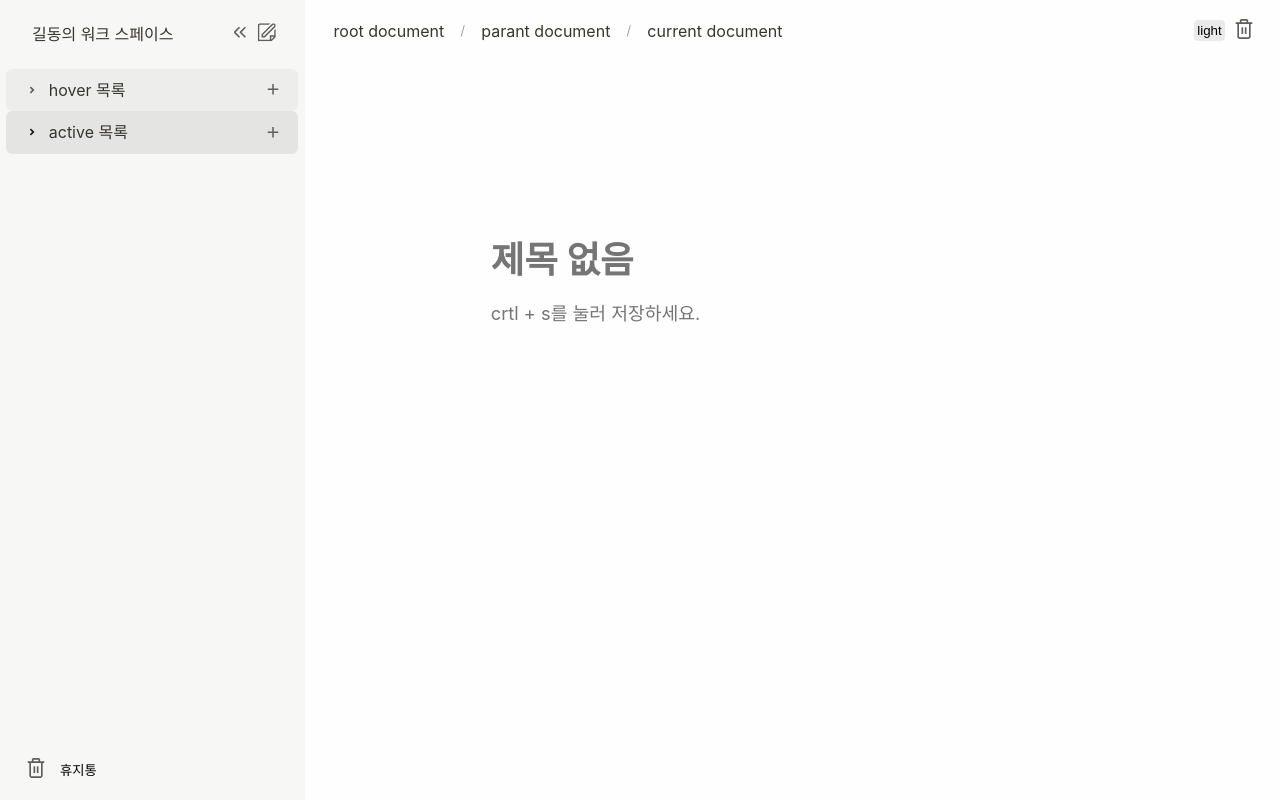
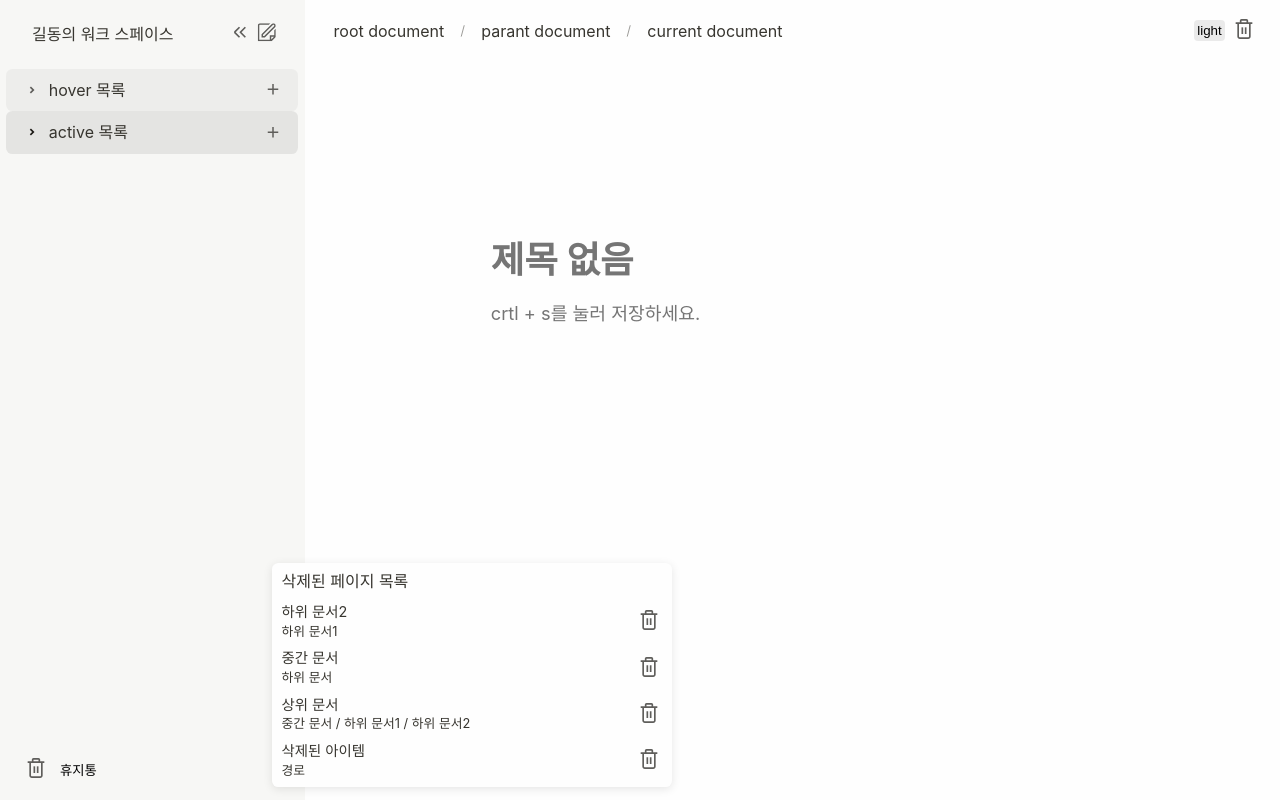
Before and after one commit to lactofreee/Lotion, a website built with Vite: page index.html in a window 1280 px wide. Both pictures are taken after a click on the button "휴지통". Built offline with nearby package versions, Linux system fonts and the light colour scheme; a web font is replaced by a local one.

Commit message:
:sparkles:feat: 휴지통 렌더링 / 삭제시 리렌더링 기능 구현

```diff
--- a/index.html
+++ b/index.html
@@ -45,10 +45,22 @@
         <nav id="sidebar__delete-list--nav" class="sidebar__delete-list--nav">
           <ul id="sidebar__delete-list--ul" class="sidebar__delete-list--ul">
             <li id="sidebar__delete-list--li" class="sidebar__delete-list--li">
-              <button >
+              <button id="sidebar__delete-list--button" class="sidebar__delete-list--button">
                 <img src="./src/asset/trash-can.svg" alt="휴지통 목록"/>
               </button>
               <button data-tooltip="삭제된 페이지 복원" data-tooltip-position="top" id="delete-list__open--button" class="delete-list__open--button">휴지통</button>
+              <ul id="delete-list__modal" class="delete-list__modal">
+                <li id="delete-list__modal-title" class="delete-list__modal-title">삭제된 페이지 목록</li>
+                <li id="delete-list__modal-item" class="delete-list__modal-item">
+                  <div id="delete-list__modal-item--wrapper" class="delete-list__modal-item--wrapper">
+                    <p id="modal-item__name" class="modal-item__name">삭제된 아이템</p>
+                    <p id="modal-item__path" class="modal-item__path">경로</p>
+                  </div>
+                  <button id="modal-item__delete-button" class="modal-item__delete-button">
+                    <img src="./src/asset/trash-can.svg" alt="즉시 삭제 버튼"/>
+                  </button>
+                </li>
+              </ul>
             </li>
           </ul>
         </nav>
--- /dev/null
+++ b/src/api/api.ts
@@ -0,0 +1,32 @@
+// api.ts
+export interface TrashDocument {
+  id: number;
+  title: string;
+  sub_docs: string[];
+}
+
+export const fetchTrashList = async (): Promise<TrashDocument[]> => {
+  try {
+    const response = await fetch(`/src/api/trashList.json`);
+    if (!response.ok) {
+      throw new Error(`HTTP 에러: ${response.status}`);
+    }
+    return await response.json();
+  } catch (error) {
+    console.error('휴지통 리스트 불러오기 에러', error);
+    throw error;
+  }
+};
+
+export const deleteDocument = async (uid: number): Promise<any> => {
+  try {
+    const response = await fetch(`/src/api/trashList.json`);
+    if (!response.ok) {
+      throw new Error(`HTTP 에러: ${response.status}`);
+    }
+    return await response.json();
+  } catch (error) {
+    console.error('document 삭제 실패:', error);
+    throw error;
+  }
+};
--- /dev/null
+++ b/src/api/trashList.json
@@ -0,0 +1,17 @@
+[
+  {
+    "id": 1,
+    "title": "상위 문서",
+    "sub_docs": ["중간 문서", "하위 문서1", "하위 문서2"]
+  },
+  {
+    "id": 2,
+    "title": "중간 문서",
+    "sub_docs": ["하위 문서"]
+  },
+  {
+    "id": 3,
+    "title": "하위 문서2",
+    "sub_docs": ["하위 문서1"]
+  }
+]
--- a/src/app.ts
+++ b/src/app.ts
@@ -1,10 +1,14 @@
-import { initDarkMode } from './layout/toolbar/toolbar';
+import { initTrashModal } from './layout/sidebar/trashList.ts';
+import { initDarkMode } from './layout/toolbar/toolbar.ts';
 
 // 앱 초기화 함수
 const App = (): void => {
   // 다크모드 초기화
   initDarkMode();
 
+  // 휴지통 목록 초기화
+  initTrashModal();
+
 };
 
 // DOM이 로드되면 앱 초기화
--- /dev/null
+++ b/src/layout/sidebar/trashList.ts
@@ -0,0 +1,93 @@
+import { fetchTrashList, deleteDocument, type TrashDocument } from '../../api/api';
+
+export const initTrashModal = () => {
+  const deleteButton = document.getElementById("delete-list__open--button");
+  const deleteListModal = document.getElementById("delete-list__modal");
+
+  if (!deleteButton || !deleteListModal) {
+    console.error("html 요소가 없음");
+    return;
+  }
+
+  // 휴지통 목록을 렌더링하는 함수
+  const renderTrashList = (trashItems: TrashDocument[]) => {
+    trashItems.forEach((item) => {
+      const listItem = document.createElement('li');
+      listItem.className = 'delete-list__modal-item';
+      listItem.id = 'delete-list__modal-item';
+      listItem.setAttribute('data-uid', item.id.toString());
+
+      // 내부 wrapper div 생성
+      const wrapper = document.createElement('div');
+      wrapper.className = 'delete-list__modal-item--wrapper';
+      wrapper.id = 'delete-list__modal-item--wrapper';
+
+      // 제목 p 태그 생성
+      const nameElement = document.createElement('p');
+      nameElement.className = 'modal-item__name';
+      nameElement.id = 'modal-item__name';
+      nameElement.textContent = item.title;
+
+      // 경로 p 태그 생성 (sub_docs를 경로 형태로 변환)
+      const pathElement = document.createElement('p');
+      pathElement.className = 'modal-item__path';
+      pathElement.id = 'modal-item__path';
+      pathElement.textContent = item.sub_docs.join(' / ');
+
+      // 삭제 버튼 생성
+      const deleteButton = document.createElement('button');
+      deleteButton.className = 'modal-item__delete-button';
+      deleteButton.id = 'modal-item__delete-button';
+
+      // 삭제 버튼 클릭시 document 삭제 API 요청
+      deleteButton.addEventListener('click', async (e) => {
+        e.stopPropagation();
+        try {
+          await deleteDocument(item.id);
+          listItem.remove(); // 성공적으로 삭제되면 UI에서도 제거
+        } catch (error) {
+          console.error('문서 삭제 실패:', error);
+        }
+      });
+
+      // 삭제 버튼 이미지 생성
+      const deleteImage = document.createElement('img');
+      deleteImage.src = './src/asset/trash-can.svg';
+      deleteImage.alt = '즉시 삭제 버튼';
+
+      // 생성된 element 합치기
+      deleteButton.appendChild(deleteImage);
+      wrapper.appendChild(nameElement);
+      wrapper.appendChild(pathElement);
+      listItem.appendChild(wrapper);
+      listItem.appendChild(deleteButton);
+
+      // 타이틀 li 다음에 새로운 아이템 추가
+      const titleElement = deleteListModal.querySelector('.delete-list__modal-title');
+      titleElement?.insertAdjacentElement('afterend', listItem);
+    });
+  };
+
+  // 휴지통 목록 데이터 가져오기
+  const loadTrashList = async () => {
+    try {
+      const trashItems = await fetchTrashList();
+      renderTrashList(trashItems);
+    } catch (error) {
+      console.error('휴지통 목록을 불러오는데 실패했습니다:', error);
+    }
+  };
+
+  deleteButton.addEventListener("click", (e) => {
+    e.stopPropagation();
+    deleteListModal.classList.toggle("show");
+    loadTrashList(); // 모달이 열릴 때 목록 불러오기
+  });
+
+  // 모달 외부 클릭시 닫기
+  document.addEventListener("click", (e) => {
+    if (deleteListModal.classList.contains("show") && !deleteListModal.contains(e.target as Node)) {
+      deleteListModal.classList.remove("show");
+    }
+  });
+};
--- a/src/styles/sidebar.css
+++ b/src/styles/sidebar.css
@@ -1,4 +1,4 @@
-@import './variables.css';
+@import "./variables.css";
 
 .layout__sidebar {
   width: 25rem;
@@ -86,7 +86,6 @@
   transition: 0.4s;
 }
 
-
 /* 삭제된 문서 목록 */
 .sidebar__delete-list--nav {
   width: 100%;
@@ -94,7 +93,6 @@
   bottom: 0;
   left: 0;
   padding: 0.8rem 1.2rem;
-
 }
 
 .sidebar__delete-list--ul {
@@ -108,6 +106,8 @@
 
   padding: 0.2rem;
   border-radius: 4px;
+
+  position: relative;
 }
 
 .sidebar__delete-list--li:hover {
@@ -125,3 +125,53 @@
 .sidebar__delete-list--li button:hover {
   background-color: transparent;
 }
+
+.delete-list__modal {
+  position: absolute;
+  right: -100%;
+  transform: translate3d(30%, 0, 0);
+  bottom: 0;
+  z-index: 10;
+
+  min-width: 400px;
+  max-height: 400px;
+  overflow-y: scroll;
+
+  background: var(--white);
+  border-radius: 0.4rem;
+  padding: 0.6rem;
+  box-shadow: 0 2px 10px rgba(0, 0, 0, 0.1);
+
+  opacity: 0;
+  visibility: hidden;
+  transition: opacity 0.3s, visibility 0.3s;
+}
+
+.delete-list__modal.show {
+  opacity: 1;
+  visibility: visible;
+}
+
+.delete-list__modal-item {
+  cursor: pointer;
+  display: flex;
+  justify-content: space-between;
+  align-items: center;
+}
+
+.delete-list__modal-item:not(:last-child) {
+  margin-bottom: 0.8rem;
+}
+
+.delete-list__modal-title {
+  margin-bottom: 1rem;
+}
+
+.modal-item__name {
+  font-size: 0.9rem;
+  margin-bottom: 0.4rem;
+}
+
+.modal-item__path {
+  font-size: 0.8rem;
+}
--- a/tsconfig.json
+++ b/tsconfig.json
@@ -7,8 +7,9 @@
     "skipLibCheck": true,
 
     /* Bundler mode */
-    "moduleResolution": "Bundler",
+    "moduleResolution": "bundler",
     "allowImportingTsExtensions": true,
+    "resolveJsonModule": true,
     "isolatedModules": true,
     "moduleDetection": "force",
     "noEmit": true,
```
